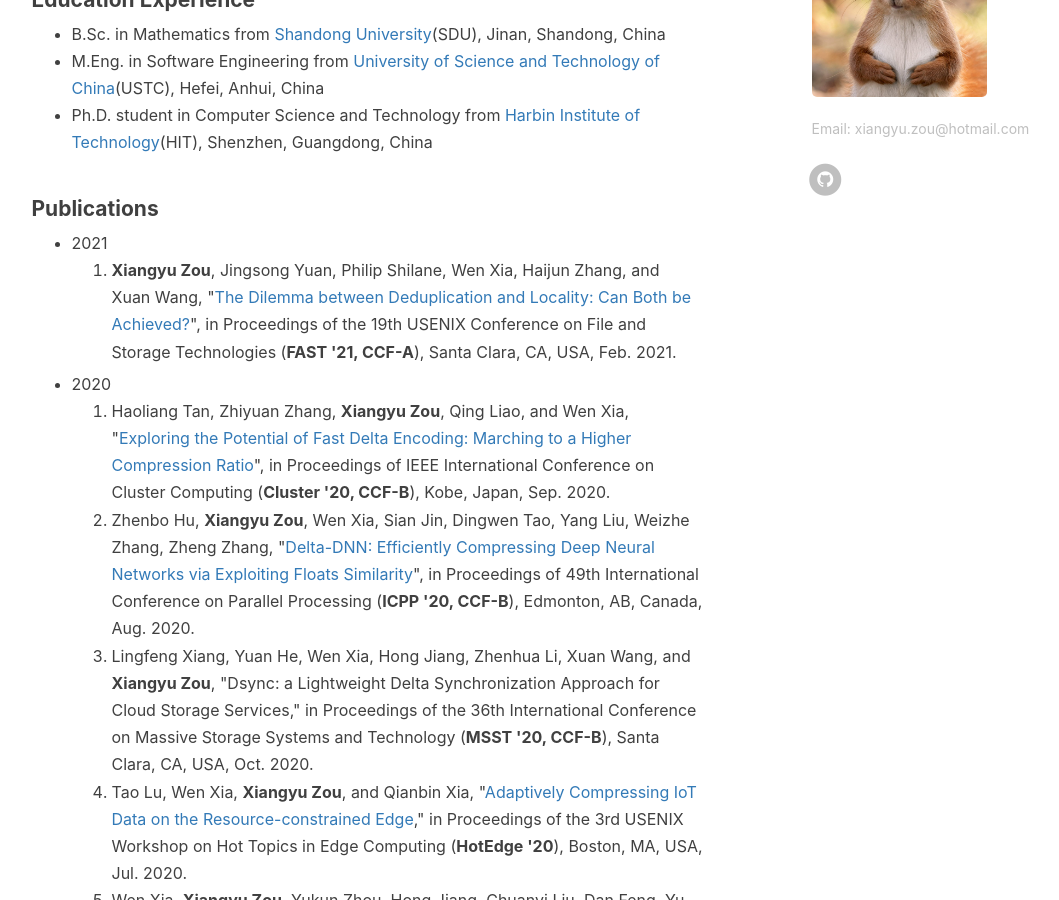
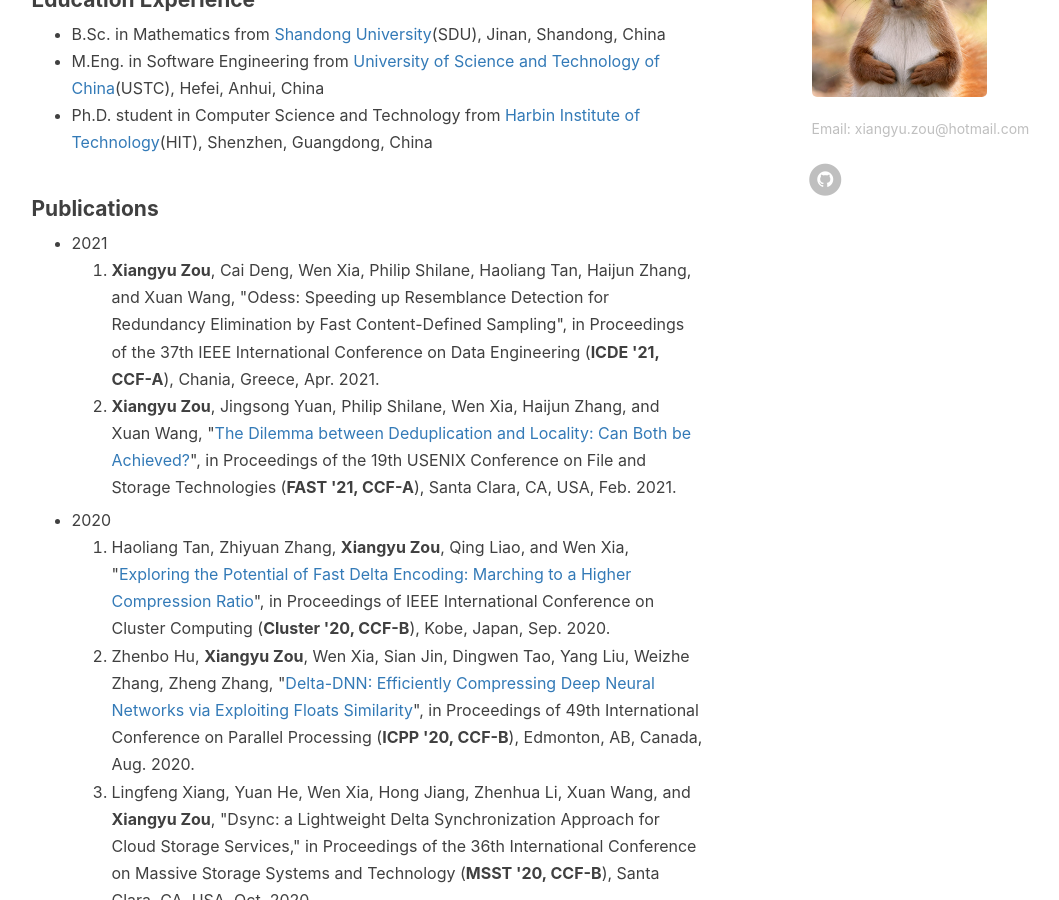
Before and after one commit to Borelset/borelset.github.io, a Jekyll site: the page built from about.html, in a window 1280 px wide and 900 px high, scrolled down 662 px. Shown: the whole window, without its empty margins (136-1195 px from the left). Built offline with Jekyll 4.4.1, drawn with Linux system fonts in a browser that asks for light colours; nearby versions of some CDN libraries; comment, search, counter and statistics services are not loaded.

Commit message:
Update about.html

```diff
--- a/about.html
+++ b/about.html
@@ -93,11 +93,11 @@
     <ul>
         <li>2021</li>
         <ol>
-<!--            <li><strong>Xiangyu Zou</strong>, Cai Deng, Wen Xia, Philip Shilane, Haoliang Tan, Haijun Zhang, and Xuan Wang,-->
-<!--                "Odess: Speeding up Resemblance Detection for Redundancy Elimination by Fast Content-Defined Sampling",-->
-<!--                in Proceedings of the 37th IEEE International Conference on Data Engineering (<strong>ICDE '21, CCF-A</strong>),-->
-<!--                Chania, Greece, Apr. 2021.-->
-<!--            </li>-->
+            <li><strong>Xiangyu Zou</strong>, Cai Deng, Wen Xia, Philip Shilane, Haoliang Tan, Haijun Zhang, and Xuan Wang,
+                "Odess: Speeding up Resemblance Detection for Redundancy Elimination by Fast Content-Defined Sampling",
+                in Proceedings of the 37th IEEE International Conference on Data Engineering (<strong>ICDE '21, CCF-A</strong>),
+                Chania, Greece, Apr. 2021.
+            </li>
             <li><strong>Xiangyu Zou</strong>, Jingsong Yuan, Philip Shilane, Wen Xia, Haijun Zhang, and Xuan Wang,
                 "<a href="https://www.usenix.org/conference/fast21/presentation/zou">The Dilemma between Deduplication and Locality: Can Both be Achieved?</a>",
                 in Proceedings of the 19th USENIX Conference on File and Storage Technologies (<strong>FAST '21, CCF-A</strong>),
```
